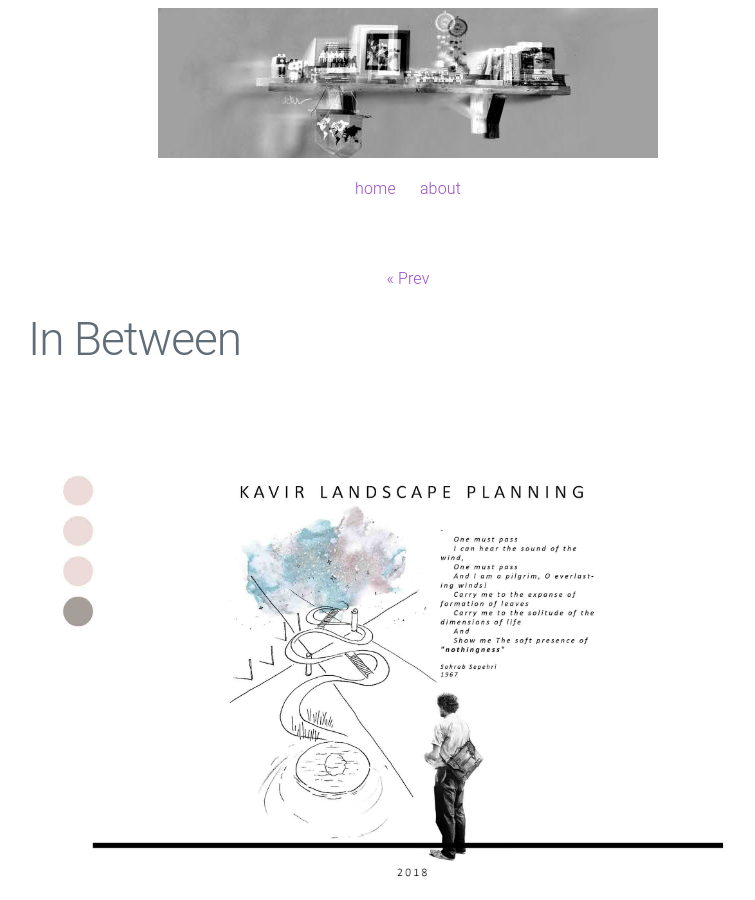
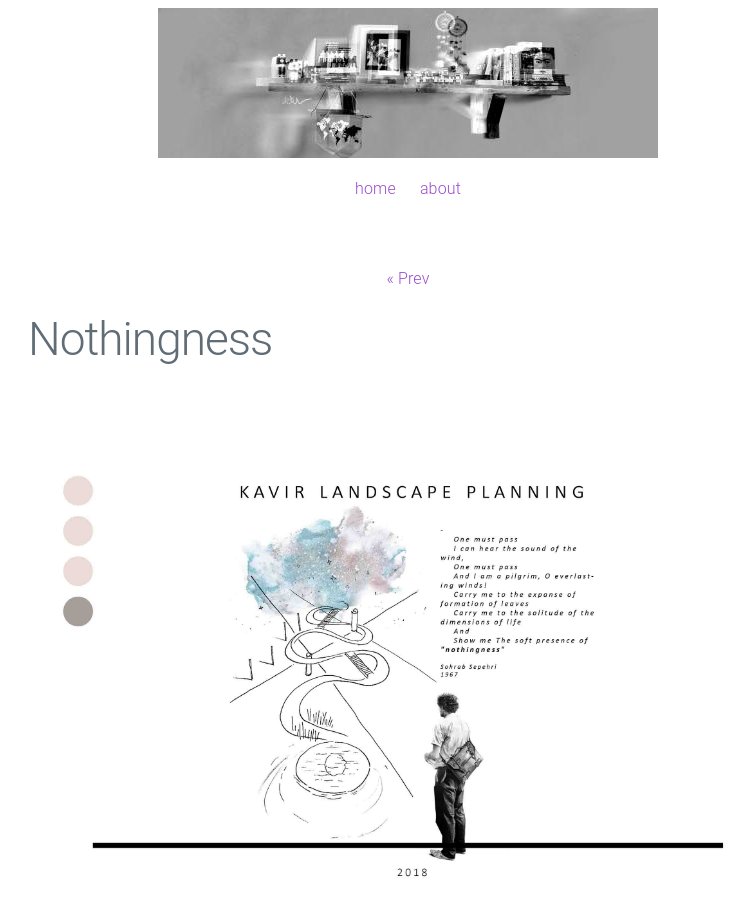
Before and after one commit to dellastudio/dellastudio.github.io, a Jekyll site: the page built from _posts/2018-04-08-nothingness.markdown, in a window 1280 px wide and 900 px high. Shown: the whole window, without its empty margins (232-987 px from the left). Built offline with Jekyll 4.4.1, drawn with Linux system fonts in a browser that asks for light colours.

Commit message:
new projects

```diff
--- a/_posts/2018-04-08-nothingness.markdown
+++ b/_posts/2018-04-08-nothingness.markdown
@@ -1,6 +1,6 @@
 ---
 layout: post
-title:  "In Between"
+title:  "Nothingness"
 date:   2018-10-08
 preview: assets/nothingness/nothingness.jpg
 ---
```
